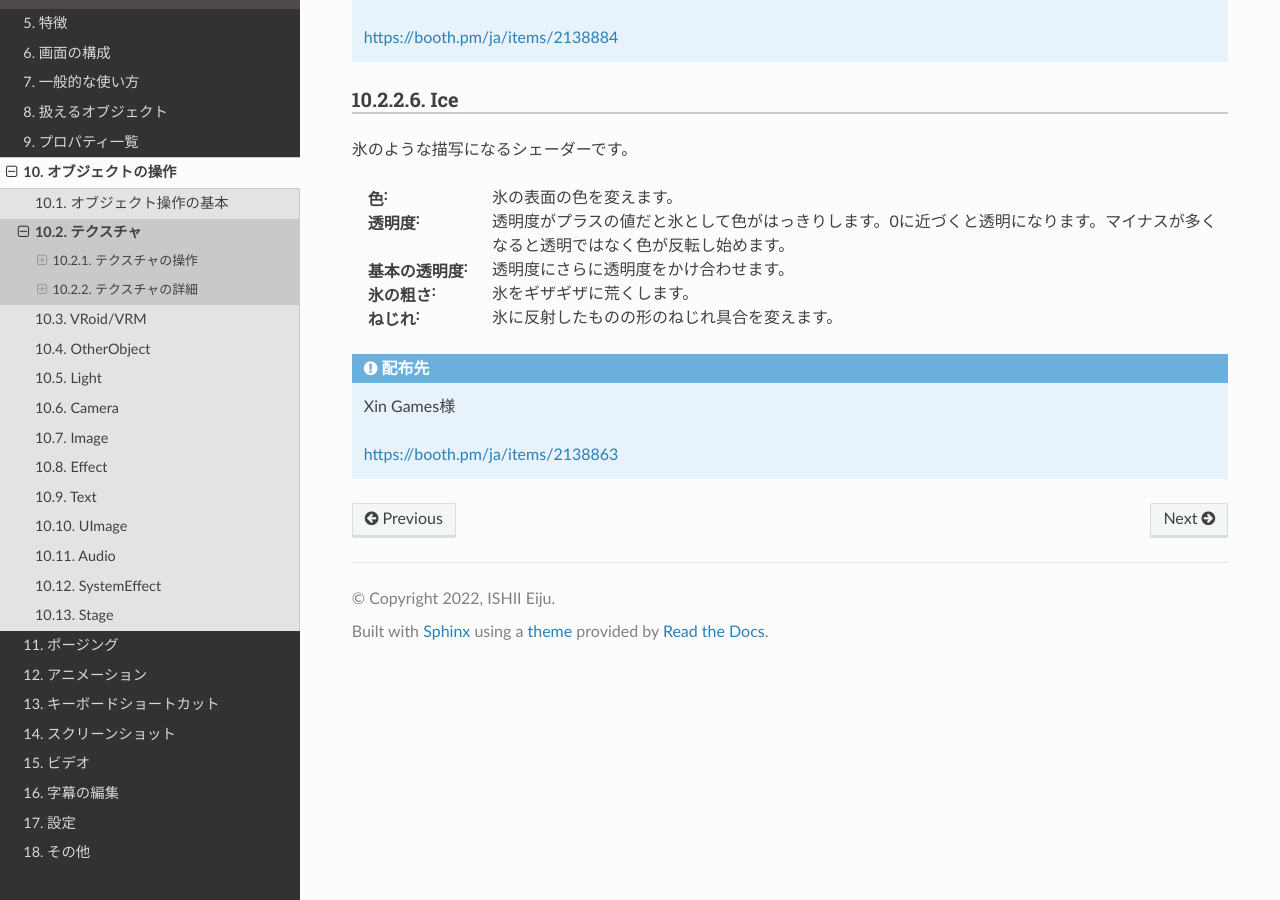
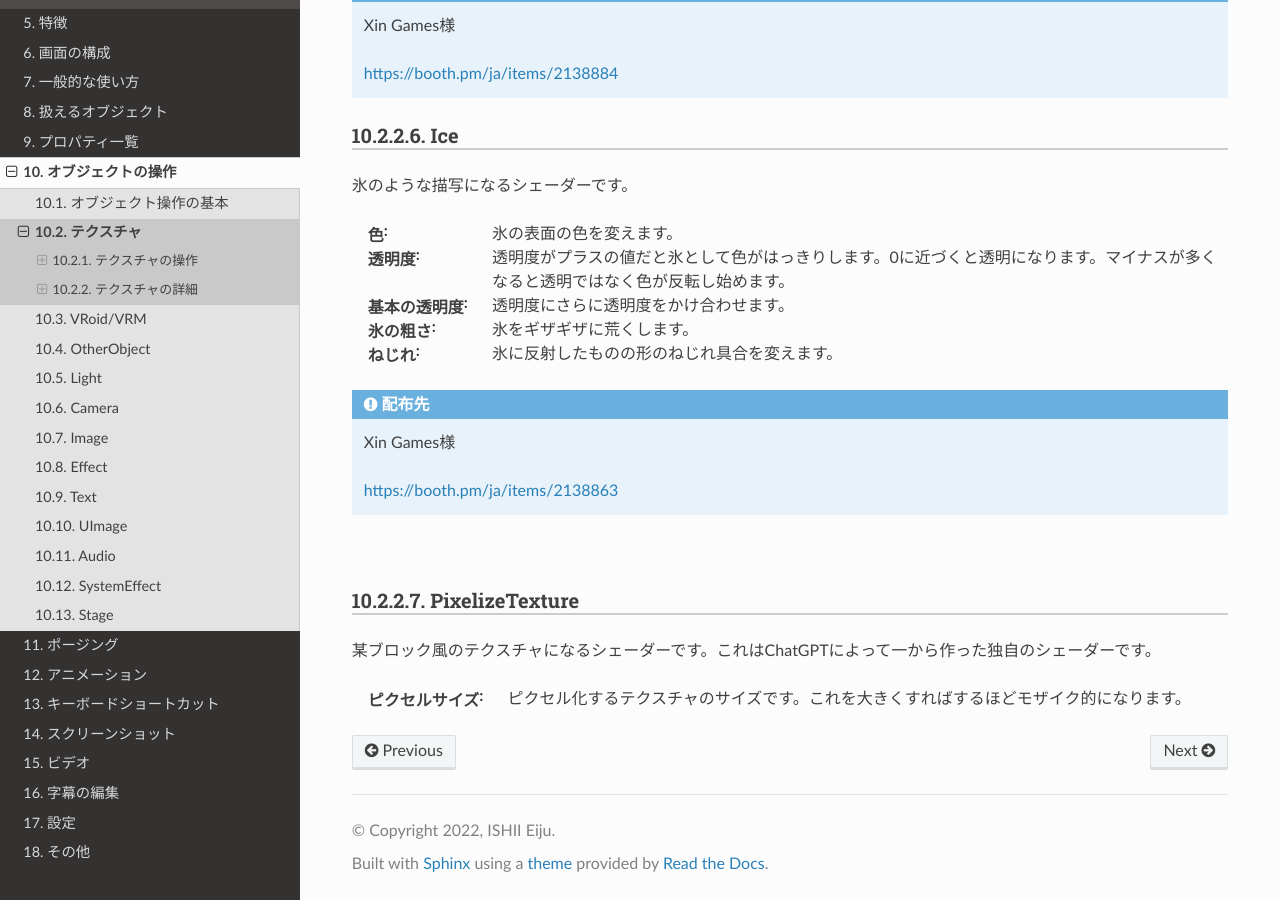
Before and after one commit to nishlumi/vrmviewmdoc, a Sphinx documentation site: the page built from docs/source/man2/operation_texture.rst, in a window 1280 px wide and 900 px high, scrolled down 4472 px. Built offline with Sphinx 7.4.7 and the Read the Docs theme 2.0.0, drawn with Linux system fonts in a browser that asks for light colours; a script that is not in the unit is left out.

Commit message:
2023/03/18夜時点
For ver 2.0.2

```diff
--- a/docs/source/conf.py
+++ b/docs/source/conf.py
@@ -22,7 +22,7 @@ copyright = '2022, ISHII Eiju'
 author = 'ISHII Eiju'
 
 # The full version, including alpha/beta/rc tags
-release = '2.0.1'
+release = '2.0.2'
 
 
 # -- General configuration ---------------------------------------------------
--- a/docs/source/man2/operation_texture.rst
+++ b/docs/source/man2/operation_texture.rst
@@ -207,3 +207,13 @@ Ice
     Xin Games様
 
     https://booth.pm/ja/items/2138863
+
+|
+
+PixelizeTexture
+---------------------
+
+某ブロック風のテクスチャになるシェーダーです。これはChatGPTによって一から作った独自のシェーダーです。
+
+:ピクセルサイズ:
+    ピクセル化するテクスチャのサイズです。これを大きくすればするほどモザイク的になります。
```
Also changed, not shown: docs/source/man2/operation_vrm.rst (+34 -22 lines), docs/source/man5/config.rst (+10 -3 lines).
